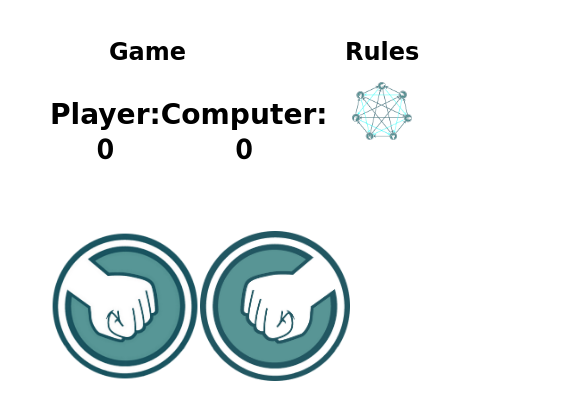
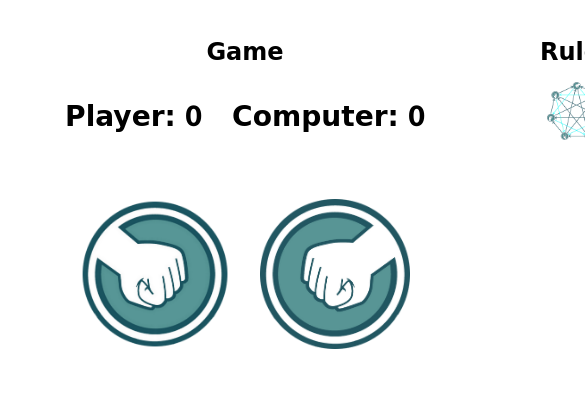
Before and after one commit to milosptr/rpsbols, a plain HTML site: page index.html in a window 390 px wide. Shown: the part 149-542 px from the top of the page, 585 px wide, since content can reach past the window. Drawn offline with Linux system fonts and the light colour scheme; a web font is replaced by a local one.

Commit message:
responsive update

```diff
--- a/assets/css/app.css
+++ b/assets/css/app.css
@@ -139,3 +139,13 @@ main .hand-options img:hover {
     transform: translateY(0px);
   }
 }
+
+@media(max-width: 450px) {
+  main {
+    flex-direction: flex-col;
+  }
+
+  main section {
+    width: 100%;
+  }
+}
```
